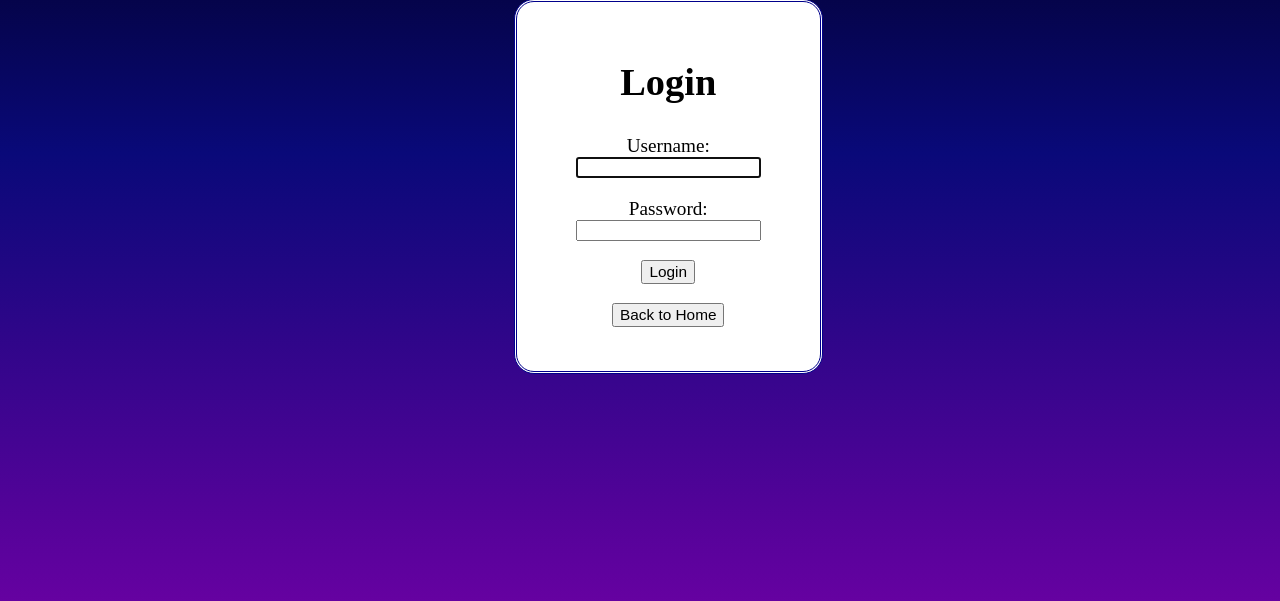
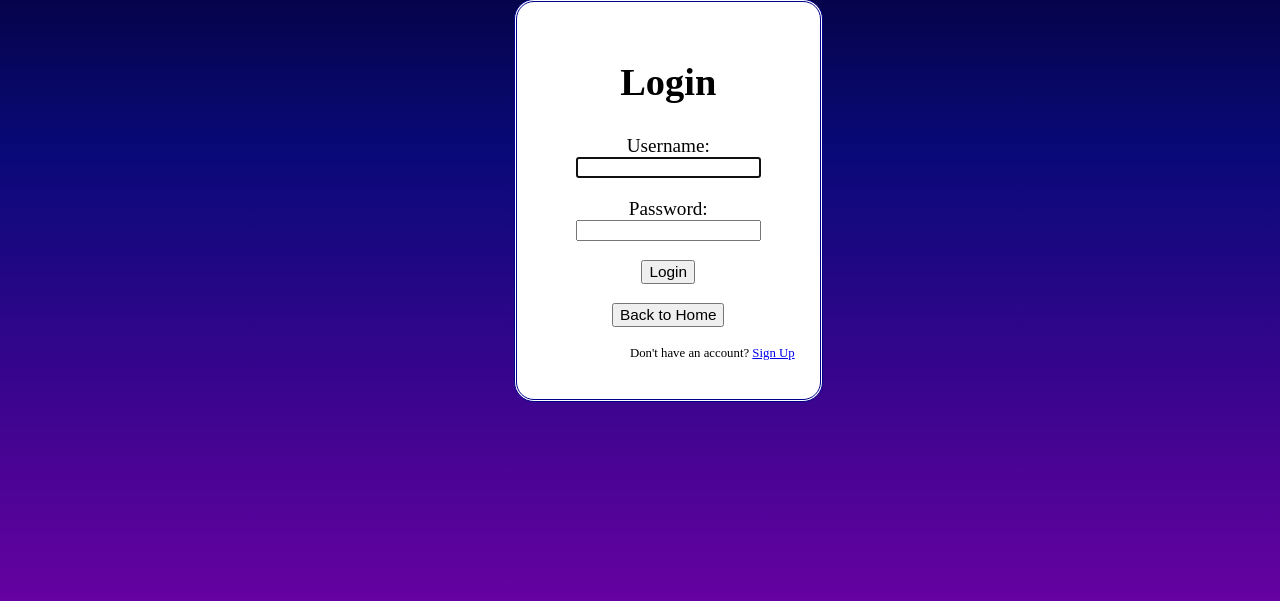
Before and after one commit to OmegaOoh/ku-polls, a Django app: page /accounts/login/ in a window 1280 px wide. Shown: the part 127-728 px from the top of the page. Run offline with Django 5.2, Linux system fonts and the light colour scheme.

Commit message:
Add links to sign up in login page, Add links to log in in sign up page.

```diff
--- a/static/auth.css
+++ b/static/auth.css
@@ -26,6 +26,12 @@ body
 .box button
 {
     font-size: 1.2vw;
+}
+
+.box .redir-text
+{
+    font-size: 1vw;
+    text-align: right;
 }
 
 .box-reg
@@ -58,6 +64,12 @@ body
     font-size: 1.2vw;
 }
 
+.box-reg .redir-text
+{
+    font-size: 1vw;
+    text-align: left;
+}
+
 .signup-help
 {
     color:gray;
--- a/templates/registration/login.html
+++ b/templates/registration/login.html
@@ -13,7 +13,7 @@
     <form  action='/' method='get'>
       <button type='submit'> Back to Home </button>
     </form>
-    {# If you have a sign-up page, then add a link here #}
+    <p class='redir-text'> Don't have an account? <a href='/signup'> Sign Up </a></p>
   </div>
 </body>
 </html>
--- a/templates/registration/signup.html
+++ b/templates/registration/signup.html
@@ -20,6 +20,7 @@
             </p>
             {% endfor %}
             <button type="submit">Sign up</button>
+            <p class='redir-text'> Already have an account? <a href='/accounts/login'> Login </a></p>
         </form>
     </div>
 </body>
```
